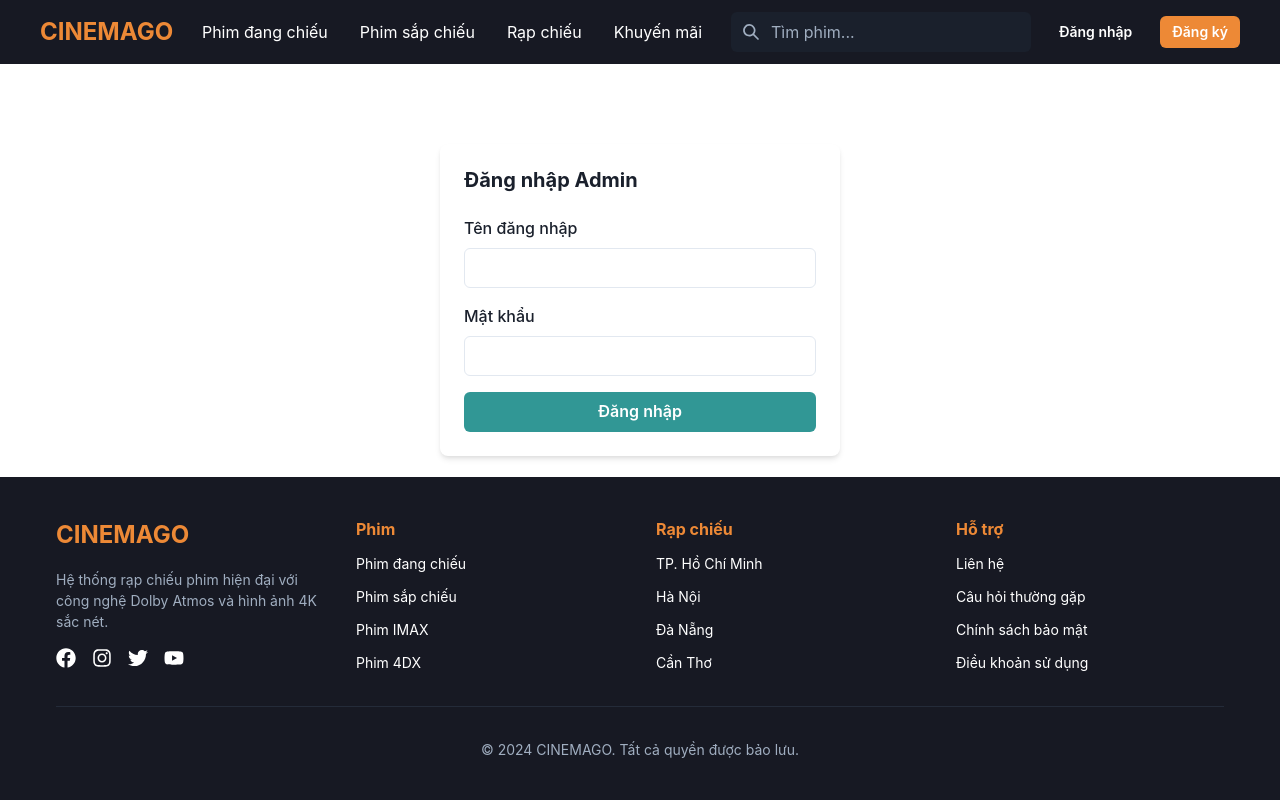
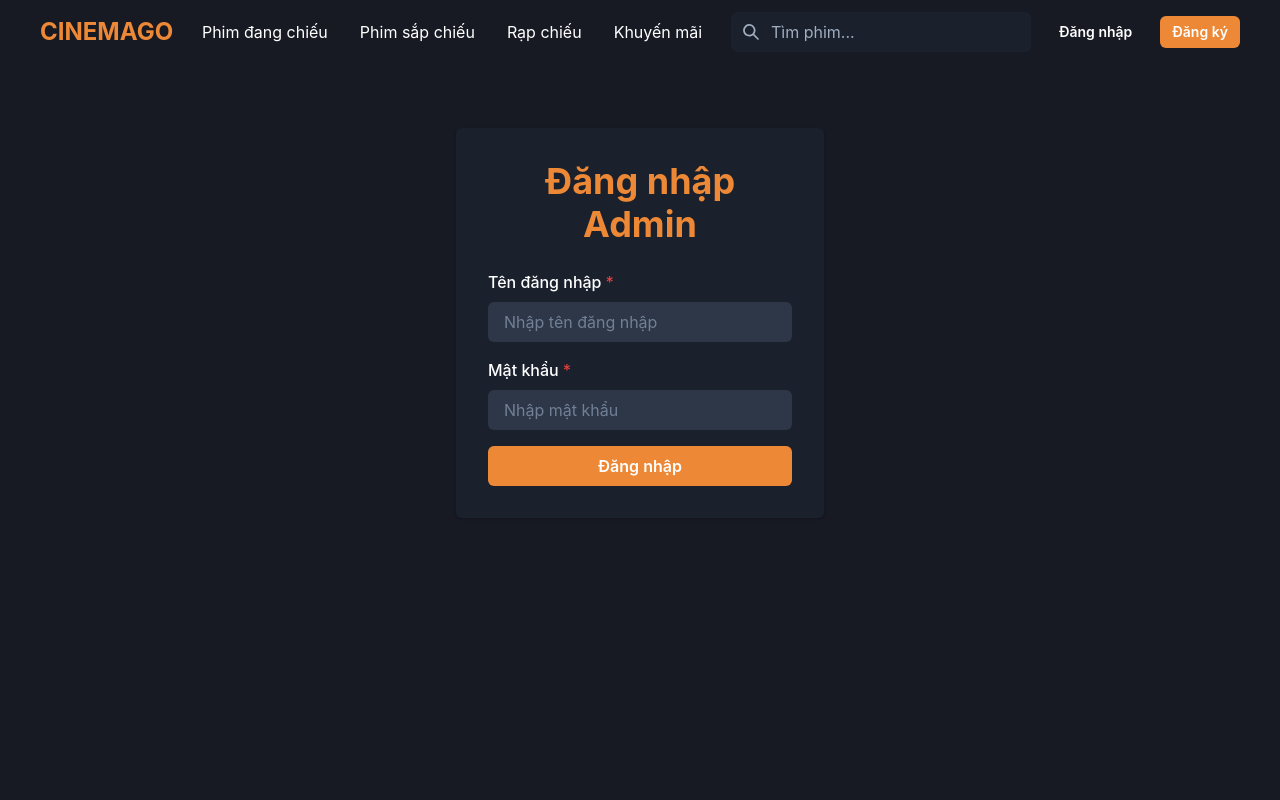
Before and after one commit to VCongNam/CinemaGo, a React (Create React App) app in the folder frontend/: page /admin/login in a window 1280 px wide. Shown: the top 800 px of the page. Built offline with nearby package versions, Linux system fonts and the light colour scheme; no server answers.

Commit message:
Fix Login, Admin-Login, Dashbroad

```diff
--- a/frontend/src/App.js
+++ b/frontend/src/App.js
@@ -30,6 +30,7 @@ import LoginPage from "./pages/Login"
 import RegisterPage from "./pages/Register"
 
 import Header from "./pages/Navbar/Header"
+import AdminHeader from "./pages/Navbar/AdminHeader"
 import Footer from "./pages/Navbar/Footer"
 
 function App() {
@@ -37,7 +38,8 @@ function App() {
     <ChakraProvider>
       <Router>
         <Box minHeight="100vh" display="flex" flexDirection="column">
-          <Header />
+          {/* Hiển thị AdminHeader cho các route admin dashboard, customers, reports, staffs, user/:id. Các route khác dùng Header */}
+          {/^\/admin\/(dashboard|customers|reports|staffs|user)/.test(window.location.pathname) ? <AdminHeader /> : <Header />}
           <Box flex="1">
             <Routes>
               {/* Root */}
--- a/frontend/src/pages/Login.js
+++ b/frontend/src/pages/Login.js
@@ -47,7 +47,7 @@ const Login = () => {
             isClosable: true,
           })
           navigate('/')
-          window.location.reload()
+          setTimeout(() => window.location.reload(), 0)
         } else {
           const errorMessage = response?.message || "Đăng nhập thất bại"
           toast({
--- a/frontend/src/pages/Navbar/AdminHeader.js
+++ b/frontend/src/pages/Navbar/AdminHeader.js
@@ -27,9 +27,10 @@ const AdminHeader = () => {
   const cancelRef = useRef()
 
   const handleLogout = () => {
-    // TODO: clear token / session
+    localStorage.removeItem("token")
     onClose()
     navigate("/login")
+    window.location.reload()
   }
 
   return (
--- a/frontend/src/pages/Navbar/Navbar.js
+++ /dev/null
@@ -1,27 +0,0 @@
-import { Flex, Heading, Spacer, Button } from "@chakra-ui/react";
-
-export default function Navbar({ title }) {
-  return (
-    <Flex
-      as="nav"
-      bg="#1a1d29"          // nền tối
-      color="white"
-      p={4}
-      align="center"
-      boxShadow="md"
-    >
-      <Heading size="md" color="orange.400">
-        {title}
-      </Heading>
-      <Spacer />
-      <Button
-        colorScheme="orange"
-        size="sm"
-        bg="orange.400"
-        _hover={{ bg: "orange.500" }}
-      >
-        Đăng xuất
-      </Button>
-    </Flex>
-  );
-}
--- a/frontend/src/pages/admin/AdminLoginPage.js
+++ b/frontend/src/pages/admin/AdminLoginPage.js
@@ -1,46 +1,102 @@
 import { useState } from "react"
 import { useNavigate } from "react-router-dom"
-import { Box, Button, Input, Heading, FormControl, FormLabel, Alert } from "@chakra-ui/react"
+import {
+  Box,
+  Container,
+  Card,
+  CardBody,
+  Heading,
+  VStack,
+  FormControl,
+  FormLabel,
+  Input,
+  Button,
+  Alert,
+} from "@chakra-ui/react"
+
 
 export default function AdminLoginPage() {
-  const [username, setUsername] = useState("")
-  const [password, setPassword] = useState("")
-  const [error, setError] = useState("")
-  const navigate = useNavigate()
+  const [username, setUsername] = useState("");
+  const [password, setPassword] = useState("");
+  const [error, setError] = useState("");
+  const [isLoading, setIsLoading] = useState(false);
+  const navigate = useNavigate();
 
   const handleSubmit = async (e) => {
-    e.preventDefault()
-    setError("")
+    e.preventDefault();
+    setIsLoading(true);
+    setError("");
     try {
       const res = await fetch("http://localhost:5000/login-staff", {
         method: "POST",
         headers: { "Content-Type": "application/json" },
         body: JSON.stringify({ username, password })
-      })
-      const data = await res.json()
-      if (!res.ok) throw new Error(data.message || "Đăng nhập thất bại")
-      localStorage.setItem("token", data.accessToken)
-      navigate("/admin/dashboard") // Chuyển hướng sau khi đăng nhập thành công
+      });
+      const data = await res.json();
+      setIsLoading(false);
+      if (!res.ok) throw new Error(data.message || "Đăng nhập thất bại");
+  localStorage.setItem("token", data.accessToken);
+  navigate("/admin/dashboard");
+  window.location.reload();
     } catch (err) {
-      setError(err.message)
+      setIsLoading(false);
+      setError(err.message);
     }
-  }
+  };
 
   return (
-    <Box maxW="400px" mx="auto" mt={20} p={6} bg="white" borderRadius="lg" boxShadow="md">
-      <Heading mb={6} size="md">Đăng nhập Admin</Heading>
-      <form onSubmit={handleSubmit}>
-        <FormControl mb={4}>
-          <FormLabel>Tên đăng nhập</FormLabel>
-          <Input value={username} onChange={e => setUsername(e.target.value)} required />
-        </FormControl>
-        <FormControl mb={4}>
-          <FormLabel>Mật khẩu</FormLabel>
-          <Input type="password" value={password} onChange={e => setPassword(e.target.value)} required />
-        </FormControl>
-        {error && <Alert status="error" mb={4}>{error}</Alert>}
-        <Button type="submit" colorScheme="teal" width="full">Đăng nhập</Button>
-      </form>
+    <Box bg="gray.900" minH="100vh">
+      <Container maxW="400px" pt={16}>
+        <Card bg="gray.800" color="white">
+          <CardBody p={8}>
+            <VStack spacing={6}>
+              <Heading color="orange.400" textAlign="center">
+                Đăng nhập Admin
+              </Heading>
+              <form onSubmit={handleSubmit} style={{ width: "100%" }}>
+                <VStack spacing={4}>
+                  <FormControl isRequired>
+                    <FormLabel>Tên đăng nhập</FormLabel>
+                    <Input
+                      type="text"
+                      value={username}
+                      onChange={(e) => setUsername(e.target.value)}
+                      bg="gray.700"
+                      border="none"
+                      _focus={{ bg: "gray.600" }}
+                      placeholder="Nhập tên đăng nhập"
+                    />
+                  </FormControl>
+                  <FormControl isRequired>
+                    <FormLabel>Mật khẩu</FormLabel>
+                    <Input
+                      type="password"
+                      value={password}
+                      onChange={(e) => setPassword(e.target.value)}
+                      bg="gray.700"
+                      border="none"
+                      _focus={{ bg: "gray.600" }}
+                      placeholder="Nhập mật khẩu"
+                    />
+                  </FormControl>
+                  {error && <Alert status="error" mb={2} width="full">{error}</Alert>}
+                  <Button
+                    type="submit"
+                    bg="orange.400"
+                    color="white"
+                    _hover={{ bg: "orange.500" }}
+                    w="full"
+                    isLoading={isLoading}
+                    loadingText="Đang đăng nhập..."
+                  >
+                    Đăng nhập
+                  </Button>
+                </VStack>
+              </form>
+            </VStack>
+          </CardBody>
+        </Card>
+      </Container>
     </Box>
-  )
+  );
 }
--- a/frontend/src/pages/admin/ReportsPage.js
+++ b/frontend/src/pages/admin/ReportsPage.js
@@ -1,13 +1,22 @@
-import { Box, Heading, Text } from "@chakra-ui/react";
-import AdminLayout from "../layouts/AdminLayout";
+import { Box, Heading, Text, Flex } from "@chakra-ui/react";
+import Sidebar from "../Navbar/Sidebar";
 
 export default function ReportsPage() {
+  const adminLinks = [
+    { to: "/admin/dashboard", label: "Báo cáo doanh thu" },
+    { to: "/admin/customers", label: "Thông tin khách hàng" },
+    { to: "/admin/staffs", label: "Thông tin nhân viên" },
+    { to: "/admin/reports", label: "Báo cáo khác" },
+  ];
   return (
-    <AdminLayout>
-      <Box bg="white" p={6} borderRadius="lg" shadow="sm">
-        <Heading size="md" mb={4}>Báo cáo khác</Heading>
-        <Text color="gray.600">Trang báo cáo sẽ được phát triển thêm sau.</Text>
+    <Flex flex="1" bg="#0f1117" color="white">
+      <Sidebar links={adminLinks} />
+      <Box flex="1" p={6}>
+        <Box bg="white" p={6} borderRadius="lg" shadow="sm">
+          <Heading size="md" mb={4}>Báo cáo khác</Heading>
+          <Text color="gray.600">Trang báo cáo sẽ được phát triển thêm sau.</Text>
+        </Box>
       </Box>
-    </AdminLayout>
+    </Flex>
   );
 }
--- a/frontend/src/pages/admin/StaffManagementPage.js
+++ b/frontend/src/pages/admin/StaffManagementPage.js
@@ -19,7 +19,7 @@ import {
   Flex,
 } from "@chakra-ui/react"
 import { useNavigate } from "react-router-dom"
-import AdminLayout from "../layouts/AdminLayout"
+import Sidebar from "../Navbar/Sidebar";
 import UserTable from "../Navbar/UserTable"
 
 export default function StaffManagementPage() {
@@ -80,8 +80,17 @@ export default function StaffManagementPage() {
     navigate(`/admin/user/${user.id}`)
   }
 
+  const adminLinks = [
+    { to: "/admin/dashboard", label: "Báo cáo doanh thu" },
+    { to: "/admin/customers", label: "Thông tin khách hàng" },
+    { to: "/admin/staffs", label: "Thông tin nhân viên" },
+    { to: "/admin/reports", label: "Báo cáo khác" },
+  ];
+
   return (
-    <AdminLayout>
+    <Flex flex="1" bg="#0f1117" color="white">
+      <Sidebar links={adminLinks} />
+      <Box flex="1" p={6}>
         <Flex justify="space-between" align="center" mb={4}>
           <Heading size="md">Danh sách nhân viên</Heading>
           <Button colorScheme="orange" onClick={onOpen}>
@@ -138,6 +147,7 @@ export default function StaffManagementPage() {
             </ModalFooter>
           </ModalContent>
         </Modal>
-    </AdminLayout>
+      </Box>
+    </Flex>
   )
 }
--- a/frontend/src/pages/layouts/CustomerLayout.js
+++ b/frontend/src/pages/layouts/CustomerLayout.js
@@ -1,12 +1,11 @@
+
 import { Flex, Box } from "@chakra-ui/react";
-import Navbar from "../Navbar/Navbar";
+import Header from "../Navbar/Header";
 
 export default function CustomerLayout({ children }) {
   return (
     <Flex direction="column" h="100vh" bg="#0f1117" color="white">
-      {/* Navbar giữ màu cam chủ đạo */}
-      <Navbar title="CINEMAGO - Customer" />
-
+      <Header />
       {/* Nội dung chính */}
       <Box flex="1" p={6} bg="#0f1117" color="white">
         {children}
--- a/frontend/src/pages/layouts/StaffLayout.js
+++ b/frontend/src/pages/layouts/StaffLayout.js
@@ -1,6 +1,5 @@
 import { Flex, Box } from "@chakra-ui/react";
 import Sidebar from "../Navbar/Sidebar";
-import Navbar from "../Navbar/Navbar";
 
 const staffLinks = [
   { to: "/staff/l1", label: "Bán vé Offline (L1)" },
```
Also changed, not shown: frontend/src/pages/admin/CustomerManagementPage.js (+26 -12 lines), frontend/src/pages/admin/DashboardPage.js (+19 -9 lines), frontend/src/pages/admin/UserDetailPage.js (+12 -5 lines). Lines whose indentation alone changed are shown as unchanged.
